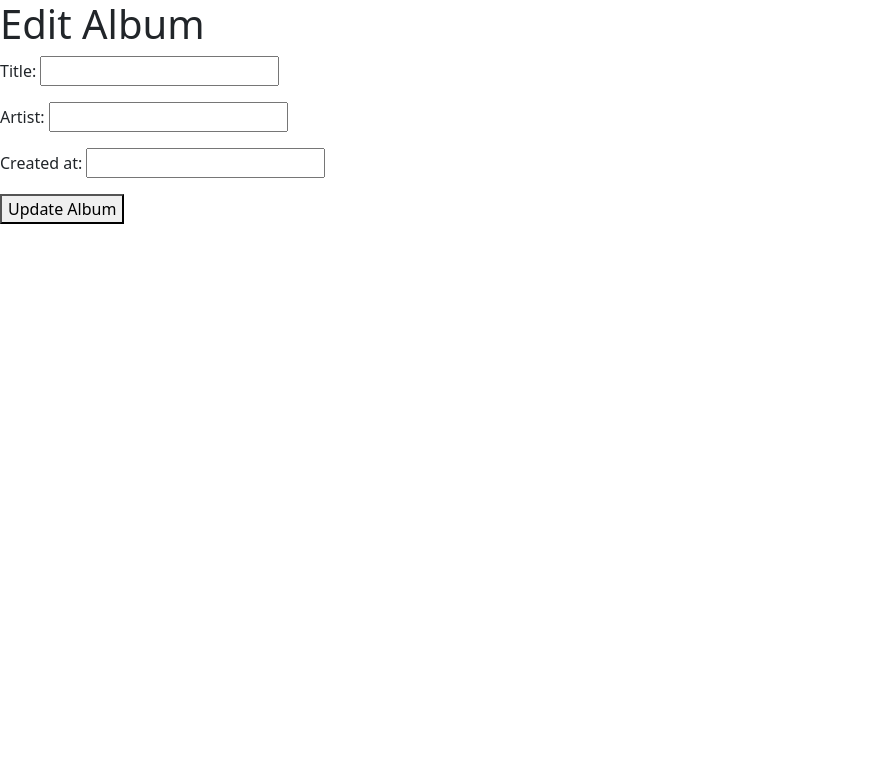
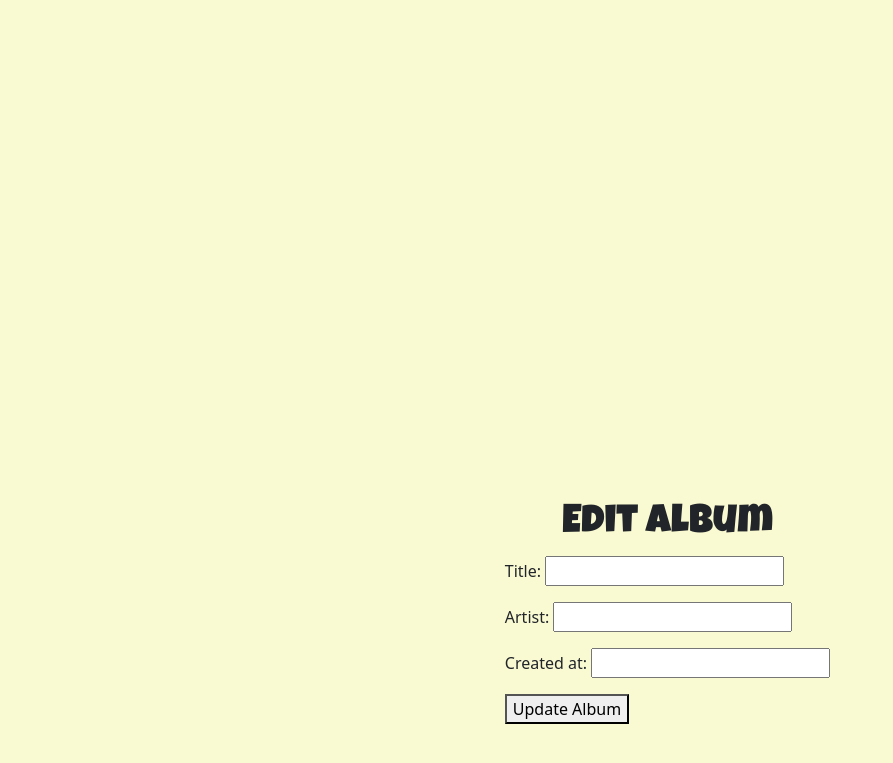
Before and after one commit to Momentum-Team-11/django-music-kalenmartin, a Django app: template albums/templates/album_edit.html in a window 1280 px wide. Shown: the top 763 px of the page, without its empty margins (0-893 px from the left). Run offline with Django 4.2, Linux system fonts and the light colour scheme; the template is opened without the code that fills it: values that come from a table or form of the project are taken from there, others are empty.

Commit message:
fully functional, styling is just hot hot garbage

```diff
--- /dev/null
+++ b/albums/static/css/stylesheet.css
@@ -0,0 +1,21 @@
+:root{
+
+}
+
+body{
+    padding-left: 55px;
+    padding-top: 500px;
+    background-color:lightgoldenrodyellow
+}
+
+.album_list{
+    display: flex;
+    flex-wrap: wrap;
+    flex-direction: column;
+    align-items: center;
+}
+
+h1, h2, h3, h4{
+    font-family: 'Luckiest Guy', cursive;
+
+}
--- a/albums/templates/album_add.html
+++ b/albums/templates/album_add.html
@@ -6,7 +6,7 @@
     <form action="{% url 'album_add' %}" method="POST">
     {% csrf_token %}
     {{ form.as_p }}
-    <div>
+    <div class="new_button">
         <button type="submit">Add New Album</button>
     </div>
     </form>
--- a/albums/templates/base.html
+++ b/albums/templates/base.html
@@ -7,12 +7,16 @@
     <meta http-equiv="X-UA-Compatible" content="IE=edge">
     <meta name="viewport" content="width=device-width, initial-scale=1.0">
     <link rel="stylesheet" href="https://cdn.jsdelivr.net/npm/bootstrap@5.1.3/dist/css/bootstrap.min.css" integrity="sha384-1BmE4kWBq78iYhFldvKuhfTAU6auU8tT94WrHftjDbrCEXSU1oBoqyl2QvZ6jIW3" crossorigin="anonymous">
+    <link rel="preconnect" href="https://fonts.googleapis.com">
+<link rel="preconnect" href="https://fonts.gstatic.com" crossorigin>
+<link href="https://fonts.googleapis.com/css2?family=Gloria+Hallelujah&family=Luckiest+Guy&family=Nanum+Pen+Script&display=swap" rel="stylesheet">
+    <link rel="stylesheet" href="{% static 'css/stylesheet.css' %}">
     <title>Kalen's Music Compendium</title>
 </head>
-<body class="body">
-    <div class=body_div>
-        {% block content %}
-        {% endblock %}
+<body>
+    <div class=album_list>
+            {% block content %}
+            {% endblock %}
     </div>
 </body>
 
```
Also changed, not shown: albums/templates/album_list.html (+9 -5 lines).
